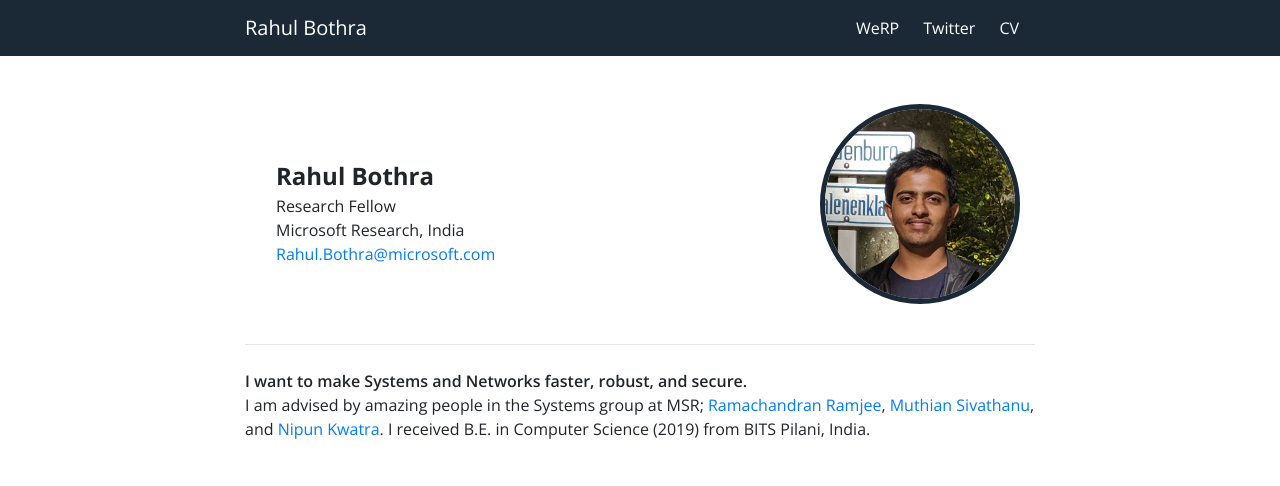
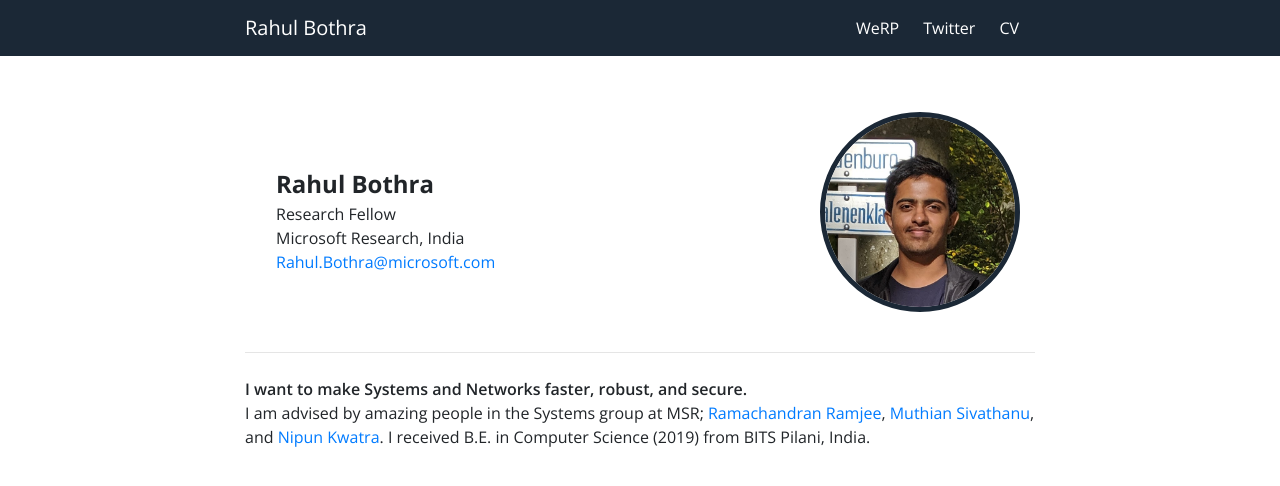
Before and after one commit to rhl-bthr/rhl-bthr.github.io, a Jekyll site: the page built from index.html, in a window 1280 px wide. Shown: the top 486 px of the page. Built offline with Jekyll 4.4.1, drawn with Linux system fonts in a browser that asks for light colours.

Commit message:
improve title margin and paragraph spacing

```diff
--- a/_layouts/default.html
+++ b/_layouts/default.html
@@ -7,10 +7,12 @@
     {% include navbar.html %}
     <div class="container pt-5">
         {% if page.title %}
-            <div class="mb-5 text-center">
+            <div class="mb-4 mt-3 text-center">
                 <h3><strong>{{page.title}}</strong></h3>
             </div>
         {% endif %}
-        {{ content }}
+        <div class="pt-2">
+            {{ content }}
+        </div>
     </div>
 </body>
--- a/css/main.css
+++ b/css/main.css
@@ -9,11 +9,13 @@
 }
 
 .paragraph{
-    margin-bottom: 0.5em;
+    margin-top: 1em;
+    margin-bottom: 1em;
 }
 
 .small-note{
     font-size: small;
     font-style: italic;
     margin-top: 1em;
+    margin-bottom: 1em;
 }
```
